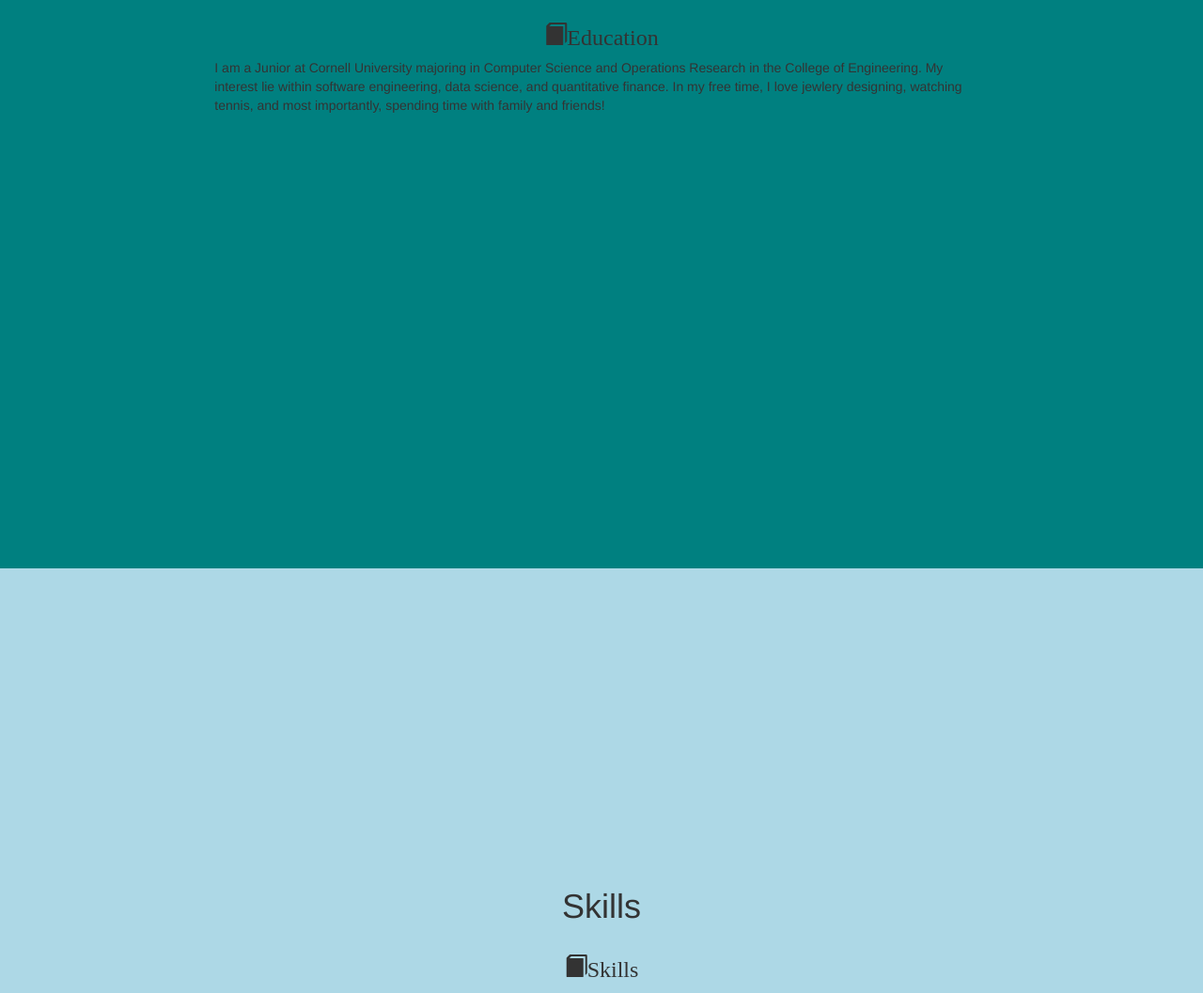
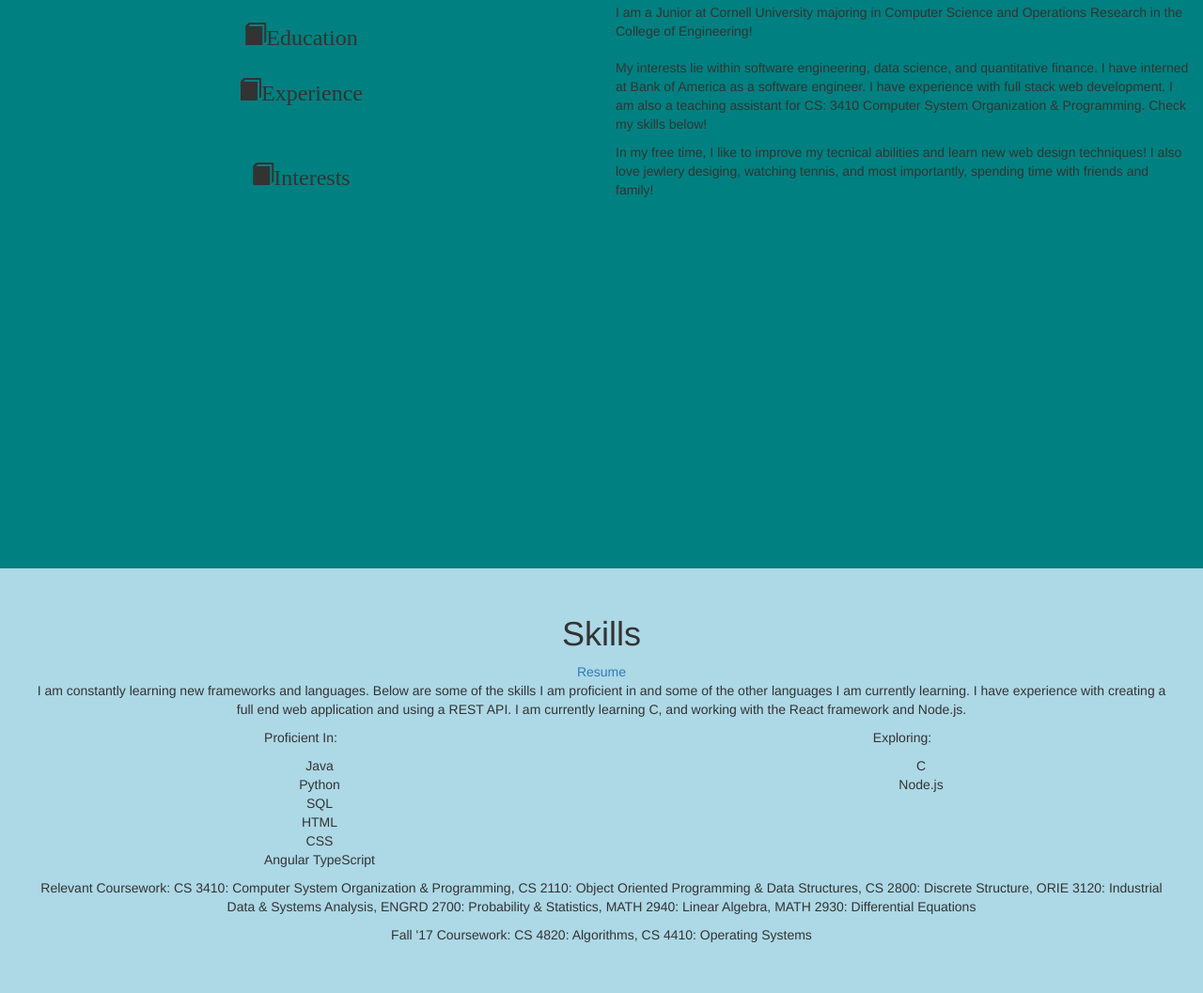
Before and after one commit to niharsidhu/PersonalWebsite, a website: page index.html in a window 1280 px wide. Shown: the part 995-2052 px from the top of the page at 94% size. Drawn offline with nearby package versions, Linux system fonts and the light colour scheme.

Commit message:
Added content to sections.

```diff
--- a/index.html
+++ b/index.html
@@ -42,30 +42,99 @@
 			</center>
 		</div>
 		<div class="row">
-			<div class="col-sm-8 col-md-offset-2">
+			<div class="col-sm-6">
 				<h3></h3>
 				<center>
 					<h3><span class="glyphicon glyphicon-book logo">Education</span></h3>
 				</center>
-				<p>I am a Junior at Cornell University majoring in Computer Science and Operations Research in the College of Engineering. My interest lie within software engineering, data science, and quantitative finance. In my free time, I love jewlery designing, watching tennis, and most importantly, spending time with family and friends!</p>
+			</div>
+			<div class="col-sm-6">
+				<p>I am a Junior at Cornell University majoring in Computer Science and Operations Research in the College of Engineering!</p>
+			</div>
+		</div>
+	<div class="row">
+			<div class="col-sm-6">
+				<h3></h3>
+				<center>
+					<h3><span class="glyphicon glyphicon-book logo">Experience</span></h3>
+				</center>
+			</div>
+			<div class="col-sm-6">
+				<p>My interests lie within software engineering, data science, and quantitative finance. I have interned at Bank of America as a software engineer. I have experience with full stack web development. I am also a teaching assistant for CS: 3410 Computer System Organization & Programming. Check my skills below!</p>
+			</div>
+		</div>
+			<div class="row">
+			<div class="col-sm-6">
+				<h3></h3>
+				<center>
+					<h3><span class="glyphicon glyphicon-book logo">Interests</span></h3>
+				</center>
+			</div>
+			<div class="col-sm-6">
+				<p>In my free time, I like to improve my tecnical abilities and learn new web design techniques! I also love jewlery desiging, watching tennis, and most importantly, spending time with friends and family!</p>
 			</div>
 		</div>
 	</div>
+
 	<div class="container-fluid skillsClass" id="skills">
 		<div class="col-sm-12">
 			<center>
 				<h1>Skills</h1>
+				<a href="image.jpeg" download> Resume </a>
+				<p> I am constantly learning new frameworks and languages. Below are some of the skills I am proficient in and some of the other languages I am currently learning. I have experience with creating a full end web application and using a REST API. I am currently learning C, and working with the React framework and Node.js. </p>
 			</center>
 		</div>
 		<div class="row">
-			<div class="col-sm-8 col-md-offset-2">
-				<h3></h3>
-				<center>
-					<h3><span class="glyphicon glyphicon-book logo">Skills</span></h3>
-				</center>
+			<div class="col-sm-6">
+			<center>
+				<p> Proficient In: </p>
+				<ul >
+					<li>
+						Java
+					</li>
+					<li>
+						Python
+					</li>
+					<li>
+						SQL
+					</li>
+					<li>
+						HTML
+					</li>
+					<li>
+						CSS
+					</li>
+					<li>
+						Angular TypeScript
+					</li>
+				</ul>
+
+			</center>
+			</div>
+			<div class="col-sm-6">
+			<center>
+				<p> Exploring: </p>
+				<ul>
+					<li> C
+					</li>
+					<li>
+						Node.js
+					</li>
+				</ul>
+			</center>
 			</div>
 		</div>
+			<div class="col-sm-12">
+			<center>
+				<p> Relevant Coursework: CS 3410: Computer System Organization & Programming, CS 2110: Object Oriented Programming & Data Structures, CS 2800: Discrete Structure, ORIE 3120: Industrial Data & Systems Analysis, ENGRD 2700: Probability & Statistics, MATH 2940: Linear Algebra, MATH 2930: Differential Equations </p>
+			</center>
+			<center>
+				<p> Fall '17 Coursework: CS 4820: Algorithms, CS 4410: Operating Systems </p>
+			</center>
+		</div>
+
 	</div>
+
 	<div class="container-fluid contactClass" id="contact">
 		<div class="row">
 			<div class="col-sm-12">
--- a/style.css
+++ b/style.css
@@ -18,7 +18,7 @@ html, body {
 }
 
 .skillsClass{
-	padding-top: 25%;
+	padding-top: 30px;
 	height:100%;
 	background-color: lightblue;
 }
@@ -29,3 +29,7 @@ html, body {
 	background-color: orange;
 
 }
+
+ul {
+  list-style-type: none;
+}
```
